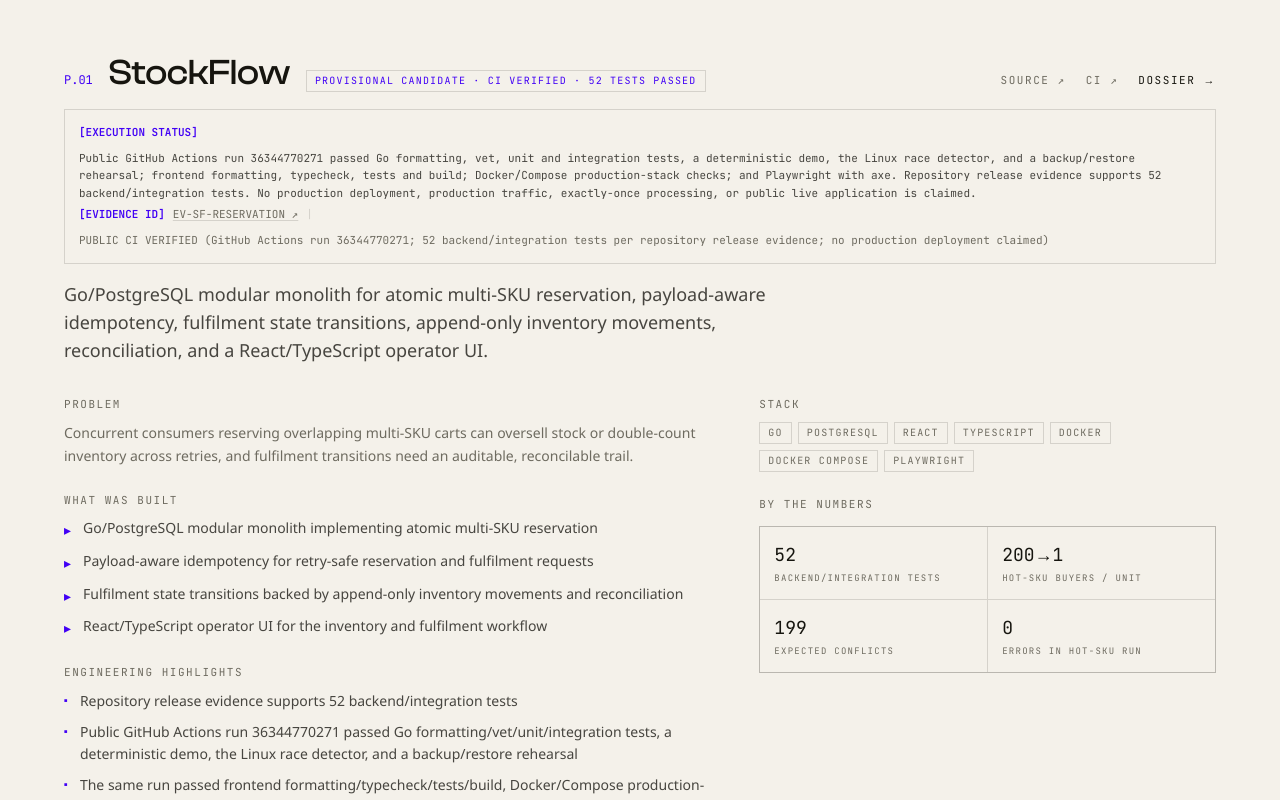
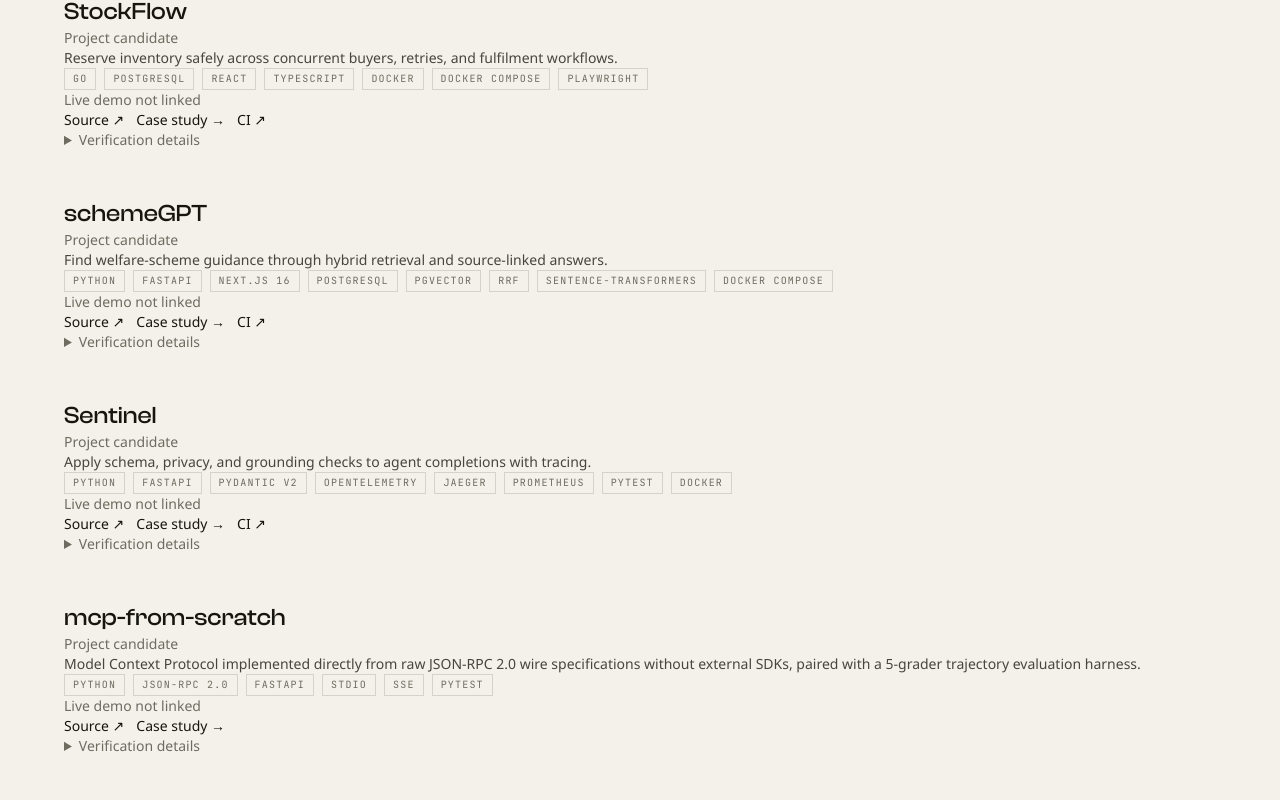
Before and after one commit to aditya0si/portfolio, a Next.js app in the folder portfolio/: page / in a window 1280 px wide. Shown: the part 1275-2075 px from the top of the page. Built offline with nearby package versions, Linux system fonts and the light colour scheme; no server answers; a web font is replaced by a local one.

Commit message:
feat: introduce compact project cards

```diff
--- a/portfolio/app/components/ProductsCatalog.tsx
+++ b/portfolio/app/components/ProductsCatalog.tsx
@@ -1,10 +1,8 @@
 "use client";
 
 import { useState, useRef } from "react";
-import Link from "next/link";
-import Reveal from "./Reveal";
-import Flow from "./Flow";
-import { flagships, type RoleCategory, type Flagship } from "@/lib/data";
+import { flagships, type RoleCategory } from "@/lib/data";
+import ProjectCard from "./ProjectCard";
 
 const ROLES: RoleCategory[] = [
   "ALL",
@@ -75,141 +73,8 @@ export default function ProductsCatalog() {
 
       {/* Product Cards */}
       <div className="space-y-12">
-        {filtered.map((project: Flagship) => (
-          <article
-            key={project.slug}
-            data-product-card={project.slug}
-            className="border-t border-line py-12 sm:py-14"
-          >
-            <div className="flex flex-wrap items-baseline justify-between gap-x-6 gap-y-3">
-              <div className="flex flex-wrap items-baseline gap-x-4 gap-y-2">
-                <span className="font-mono text-[12px] text-accent">
-                  {project.index}
-                </span>
-                <h3 className="font-display text-3xl font-medium tracking-[-0.01em] sm:text-4xl">
-                  {project.name}
-                </h3>
-                <span
-                  data-product-status
-                  className="chip border-accent/40 font-mono text-[10px] text-accent"
-                >
-                  {project.status}
-                </span>
-              </div>
-
-              <div className="flex items-center gap-5 font-mono text-[11px] uppercase tracking-[0.14em]">
-                {project.links.map((link) => (
-                  <a
-                    key={link.label}
-                    href={link.href}
-                    target="_blank"
-                    rel="noopener noreferrer"
-                    className="text-muted transition-colors hover:text-accent"
-                  >
-                    {link.label} ↗
-                  </a>
-                ))}
-                <Link
-                  href={`/projects/${project.slug}`}
-                  className="text-ink transition-colors hover:text-accent"
-                >
-                  DOSSIER →
-                </Link>
-              </div>
-            </div>
-
-            {/* Evidence & Execution State Banner */}
-            <div className="mt-4 rounded-none border border-line bg-surface/60 p-3.5 font-mono text-[11px] text-muted">
-              <div className="flex flex-wrap items-center gap-2">
-                <span className="text-accent font-semibold">[EXECUTION STATUS]</span>
-                <span className="text-ink2">{project.executionState}</span>
-              </div>
-              <div className="mt-1 flex flex-wrap items-center gap-2">
-                <span className="text-accent font-semibold">[EVIDENCE ID]</span>
-                <a
-                  href={project.evidenceUrl}
-                  target="_blank"
-                  rel="noopener noreferrer"
-                  className="underline decoration-line underline-offset-2 hover:text-accent"
-                >
-                  {project.evidenceId} ↗
-                </a>
-                <span className="text-line">|</span>
-                <span className="text-muted">{project.evidenceStrength}</span>
-              </div>
-            </div>
-
-            <p className="mt-4 max-w-3xl text-base leading-relaxed text-ink2 sm:text-lg">
-              {project.tagline}
-            </p>
-
-            <div className="mt-8 grid gap-10 md:grid-cols-12">
-              <div className="md:col-span-7">
-                <p className="mono-label mb-2">PROBLEM</p>
-                <p className="text-sm leading-relaxed text-muted">
-                  {project.problem}
-                </p>
-                <p className="mono-label mb-2 mt-6">WHAT WAS BUILT</p>
-                <ul className="space-y-2">
-                  {project.built.map((item) => (
-                    <li
-                      key={item}
-                      className="flex gap-3 text-sm leading-relaxed text-ink2"
-                    >
-                      <span aria-hidden className="mt-0.5 text-accent">
-                        ▸
-                      </span>
-                      {item}
-                    </li>
-                  ))}
-                </ul>
-
-                <p className="mono-label mb-2 mt-6">ENGINEERING HIGHLIGHTS</p>
-                <ul className="space-y-2">
-                  {project.highlights.map((item) => (
-                    <li
-                      key={item}
-                      className="flex gap-3 text-sm leading-relaxed text-ink2"
-                    >
-                      <span aria-hidden className="mt-0.5 font-mono text-[11px] text-accent">
-                        ▪
-                      </span>
-                      {item}
-                    </li>
-                  ))}
-                </ul>
-              </div>
-
-              <div className="md:col-span-5">
-                <p className="mono-label mb-2">STACK</p>
-                <div className="flex flex-wrap gap-1.5">
-                  {project.stack.map((tech) => (
-                    <span key={tech} className="chip">
-                      {tech}
-                    </span>
-                  ))}
-                </div>
-
-                <p className="mono-label mb-3 mt-6">BY THE NUMBERS</p>
-                <div className="grid grid-cols-2 gap-px border border-line bg-line">
-                  {project.metrics.map((metric) => (
-                    <div key={metric.label} className="bg-bg p-3.5">
-                      <p className="font-mono text-lg text-ink">
-                        {metric.value}
-                      </p>
-                      <p className="mt-0.5 font-mono text-[9px] uppercase tracking-[0.14em] text-muted">
-                        {metric.label}
-                      </p>
-                    </div>
-                  ))}
-                </div>
-              </div>
-            </div>
-
-            <div className="mt-8">
-              <Flow steps={project.flow} />
-            </div>
-          </article>
+        {filtered.map((project) => (
+          <ProjectCard key={project.slug} project={project} />
         ))}
       </div>
     </div>
--- /dev/null
+++ b/portfolio/app/components/ProjectCard.tsx
@@ -0,0 +1,95 @@
+import Link from "next/link";
+import type { Flagship } from "@/lib/data";
+import { projectPresentation } from "@/lib/featured-projects";
+
+export default function ProjectCard({ project }: { project: Flagship }) {
+  const presentation = projectPresentation[project.slug];
+  const summary = presentation?.summary ?? project.tagline;
+  const liveUrl = presentation?.liveUrl;
+  const sourceLink = project.links.find((link) => link.label === "SOURCE");
+  const ciLink = project.links.find((link) => link.label === "CI");
+
+  return (
+    <article data-product-card={project.slug} className="project-card">
+      <h3 className="font-display text-2xl font-medium">{project.name}</h3>
+
+      <p data-product-status className="text-sm text-muted">
+        Project candidate
+      </p>
+
+      <p className="text-sm text-ink2">{summary}</p>
+
+      <ul
+        aria-label={`${project.name} tech stack`}
+        className="flex flex-wrap gap-2"
+      >
+        {project.stack.map((tech) => (
+          <li key={tech} className="chip">
+            {tech}
+          </li>
+        ))}
+      </ul>
+
+      <p className="text-sm text-muted">
+        {liveUrl ? "Live demo linked" : "Live demo not linked"}
+      </p>
+
+      <div className="flex flex-wrap gap-3">
+        {sourceLink ? (
+          <a
+            href={sourceLink.href}
+            target="_blank"
+            rel="noopener noreferrer"
+            className="project-link text-sm"
+          >
+            Source ↗
+          </a>
+        ) : null}
+        <Link
+          href={`/projects/${project.slug}`}
+          className="project-link text-sm"
+        >
+          Case study →
+        </Link>
+        {ciLink ? (
+          <a
+            href={ciLink.href}
+            target="_blank"
+            rel="noopener noreferrer"
+            className="project-link text-sm"
+          >
+            CI ↗
+          </a>
+        ) : null}
+        {liveUrl ? (
+          <a
+            href={liveUrl}
+            target="_blank"
+            rel="noopener noreferrer"
+            className="project-link text-sm"
+          >
+            Live demo ↗
+          </a>
+        ) : null}
+      </div>
+
+      <details className="text-sm text-muted">
+        <summary className="project-link cursor-pointer text-sm">
+          Verification details
+        </summary>
+        <p>{project.executionState}</p>
+        <p>
+          <a
+            href={project.evidenceUrl}
+            target="_blank"
+            rel="noopener noreferrer"
+            className="project-link text-sm"
+          >
+            {project.evidenceId} ↗
+          </a>
+        </p>
+        <p>{project.evidenceStrength}</p>
+      </details>
+    </article>
+  );
+}
```
Also changed, not shown: 2 other files (tests, documents, lock files or other folders).
